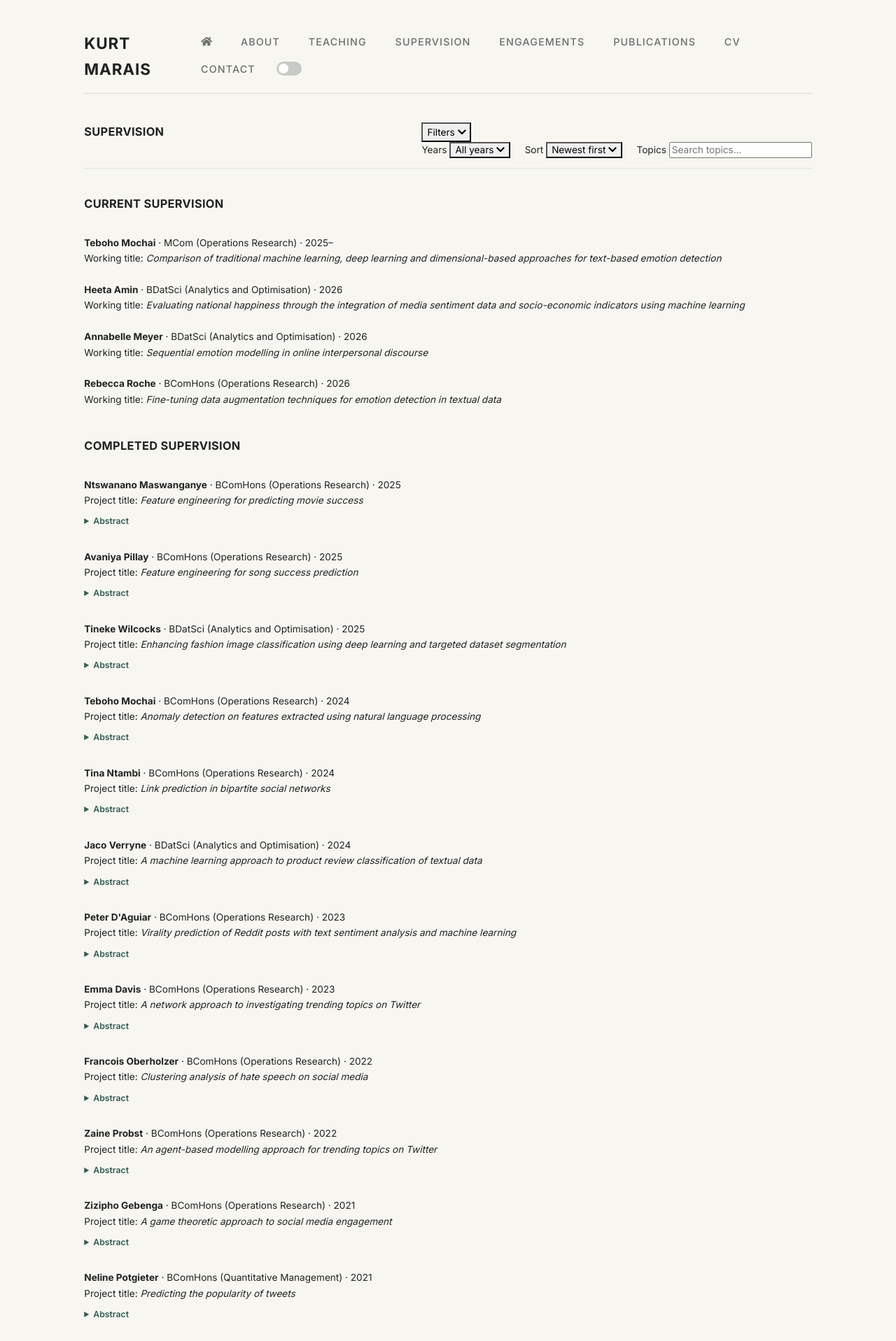
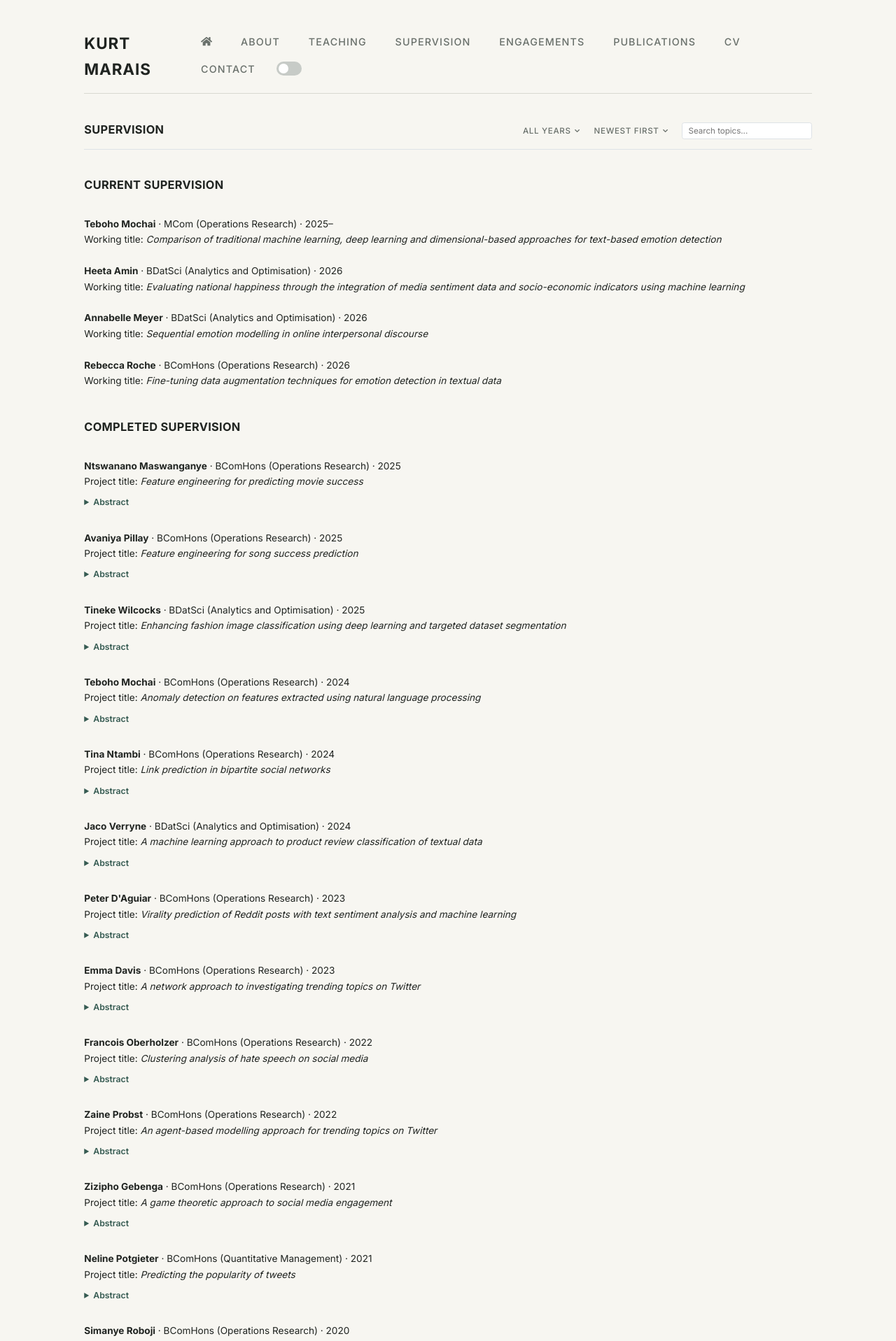
Before and after one commit to kurtmarais/kurtmarais.github.io, a Jekyll site: the page built from supervision.md, in a window 1280 px wide. Shown: the top 1917 px of the page at 70% size. Built offline with Jekyll 4.4.1, drawn with Linux system fonts in a browser that asks for light colours.

Commit message:
Add files via upload

```diff
--- a/_sass/main.scss
+++ b/_sass/main.scss
@@ -451,6 +451,7 @@
   border-bottom: 1px solid #dee2e6; // match Bootstrap's .border-bottom used on every other page.title header
   box-sizing: border-box;
   padding-bottom: 1rem; // matches pb-3
+  // no margin-bottom here — the parent ".row.g-5.mb-5" wrapper already contributes 3rem below this block
 }
 
 .supervision-title-row h3 {
@@ -465,6 +466,208 @@
   gap: 1.5rem;
   padding: 0;
   line-height: 1.25; // was inheriting body's line-height: 1.65, which made this box taller than the title and dragged both down
+}
+
+/* SUPERVISION FILTERS — TOGGLE (MOBILE) */
+
+.supervision-filters-wrapper {
+  display: flex;
+  align-items: baseline;
+}
+
+.supervision-filters-toggle {
+  display: none; // shown only under the mobile breakpoint below
+  align-items: center;
+  gap: 0.4rem;
+  background: none;
+  border: none;
+  padding: 0;
+  font-family: inherit;
+  font-size: 0.85rem;
+  font-weight: 500;
+  text-transform: uppercase;
+  letter-spacing: 0.06em;
+  color: #69706b;
+  cursor: pointer;
+}
+
+.supervision-filters-toggle:hover {
+  color: $bodyColor;
+}
+
+.supervision-filters-toggle .fa-chevron-down {
+  font-size: 0.7em;
+  transition: transform 0.15s ease;
+}
+
+.supervision-filters-toggle[aria-expanded="true"] .fa-chevron-down {
+  transform: rotate(180deg);
+}
+
+/* SUPERVISION FILTERS — INDIVIDUAL CONTROLS */
+
+.supervision-filter-control {
+  position: relative;
+}
+
+.supervision-filter-mobile-label {
+  display: none; // shown only under the mobile breakpoint below
+}
+
+.supervision-filter-toggle {
+  display: flex;
+  align-items: center;
+  gap: 0.4rem;
+  background: none;
+  border: none;
+  padding: 0;
+  font-family: inherit;
+  font-size: 0.85rem;
+  font-weight: 500;
+  text-transform: uppercase;
+  letter-spacing: 0.06em;
+  color: #69706b;
+  cursor: pointer;
+  white-space: nowrap;
+}
+
+.supervision-filter-toggle:hover {
+  color: $bodyColor;
+}
+
+.supervision-filter-toggle .fa-chevron-down {
+  font-size: 0.7em;
+  transition: transform 0.15s ease;
+}
+
+.supervision-filter-toggle[aria-expanded="true"] .fa-chevron-down {
+  transform: rotate(180deg);
+}
+
+.supervision-filter-dropdown {
+  position: absolute;
+  top: calc(100% + 0.5rem);
+  left: 0;
+  z-index: 20;
+  min-width: 180px;
+  display: flex;
+  flex-direction: column;
+  background: #fff;
+  border: 1px solid #dee2e6;
+  border-radius: 0.25rem;
+  box-shadow: 0 0.5rem 1rem rgba(0, 0, 0, 0.1);
+  padding: 0.5rem 0;
+}
+
+.supervision-filter-option {
+  display: flex;
+  align-items: center;
+  gap: 0.5rem;
+  padding: 0.4rem 1rem;
+  font-size: 0.9rem;
+  text-align: left;
+  background: none;
+  border: none;
+  color: $bodyColor;
+  cursor: pointer;
+  text-transform: none;
+  letter-spacing: normal;
+}
+
+.supervision-filter-option:hover {
+  background: #f7f6f1;
+}
+
+.supervision-filter-search-input {
+  font-family: inherit;
+  font-size: 0.85rem;
+  padding: 0.3rem 0.6rem;
+  border: 1px solid #dee2e6;
+  border-radius: 0.25rem;
+  min-width: 160px;
+}
+
+/* SUPERVISION — EMPTY STATE */
+
+.supervision-empty-state {
+  color: #69706b;
+  font-style: italic;
+  padding: 1rem 0;
+}
+
+/* SUPERVISION FILTERS — MOBILE BREAKPOINT */
+
+@media (max-width: 767.98px) {
+  .supervision-filters-toggle {
+    display: flex;
+  }
+
+  .supervision-filters {
+    display: none;
+    flex-direction: column;
+    align-items: stretch;
+    gap: 1rem;
+    width: 100%;
+    position: absolute;
+    top: calc(100% + 0.75rem);
+    left: 0;
+    right: 0;
+    background: #fff;
+    border: 1px solid #dee2e6;
+    border-radius: 0.25rem;
+    padding: 1rem;
+    z-index: 15;
+  }
+
+  .supervision-filters-wrapper {
+    position: relative;
+    width: 100%;
+  }
+
+  .supervision-filters.is-open {
+    display: flex;
+  }
+
+  .supervision-filter-control {
+    display: flex;
+    align-items: center;
+    justify-content: space-between;
+    gap: 0.75rem;
+  }
+
+  .supervision-filter-mobile-label {
+    display: block;
+    font-size: 0.85rem;
+    font-weight: 500;
+    text-transform: uppercase;
+    letter-spacing: 0.06em;
+    color: #69706b;
+    flex-shrink: 0;
+  }
+
+  .supervision-filter-toggle {
+    flex: 1;
+    justify-content: space-between;
+    border: 1px solid #dee2e6;
+    border-radius: 0.25rem;
+    padding: 0.4rem 0.6rem;
+  }
+
+  .supervision-filter-dropdown {
+    position: static;
+    box-shadow: none;
+    margin-top: 0.5rem;
+    width: 100%;
+  }
+
+  .supervision-filter-search {
+    flex-wrap: wrap;
+  }
+
+  .supervision-filter-search-input {
+    flex: 1;
+    min-width: 0;
+  }
 }
 
 
@@ -597,6 +800,47 @@
 }
 
 body.dark-mode .supervision-abstract p {
+  color: #aeb3ae;
+}
+
+/* SUPERVISION FILTERS */
+
+body.dark-mode .supervision-filters-toggle,
+body.dark-mode .supervision-filter-toggle,
+body.dark-mode .supervision-filter-mobile-label {
+  color: #aeb3ae;
+}
+
+body.dark-mode .supervision-filters-toggle:hover,
+body.dark-mode .supervision-filter-toggle:hover {
+  color: #e8e9e5;
+}
+
+body.dark-mode .supervision-filter-dropdown,
+body.dark-mode .supervision-filters {
+  background: #2b2f2b;
+  border-color: #444943;
+}
+
+body.dark-mode .supervision-filter-option {
+  color: #e8e9e5;
+}
+
+body.dark-mode .supervision-filter-option:hover {
+  background: #363b36;
+}
+
+body.dark-mode .supervision-filter-search-input {
+  background: #2b2f2b;
+  border-color: #444943;
+  color: #e8e9e5;
+}
+
+body.dark-mode .supervision-filter-toggle {
+  border-color: #444943;
+}
+
+body.dark-mode .supervision-empty-state {
   color: #aeb3ae;
 }
 
```
